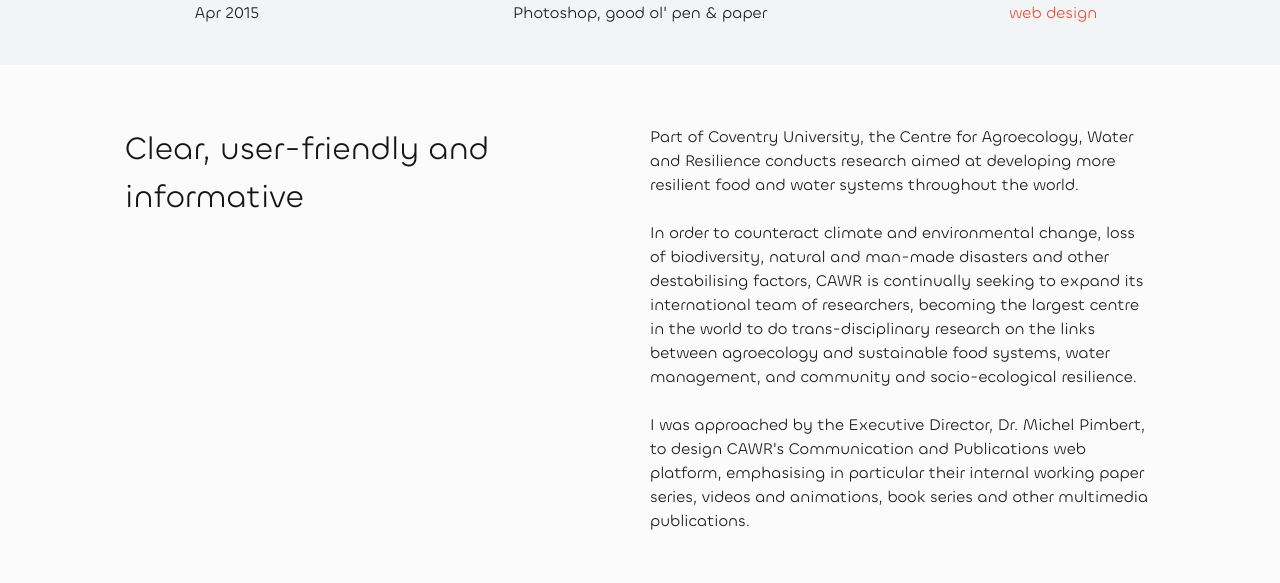
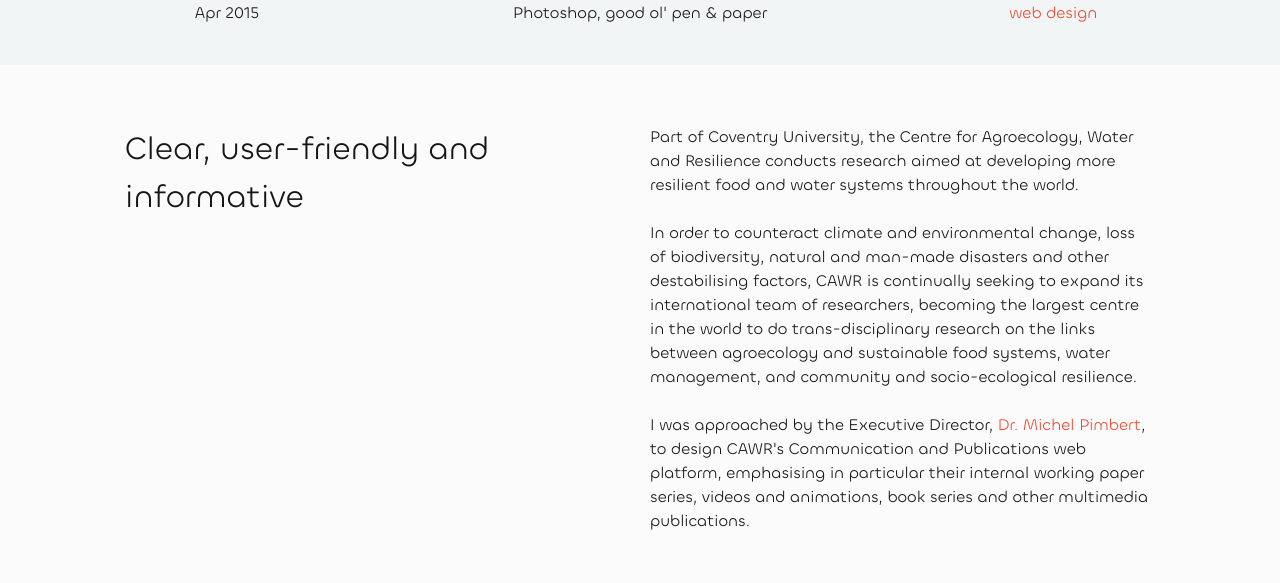
Before and after one commit to wolfpilot/wolfpilot.co, a Next.js app: page /cases/cawr in a window 1280 px wide. Shown: the part 861-1444 px from the top of the page. Built offline with nearby package versions, Linux system fonts and the light colour scheme.

Commit message:
Add a RichText component and sanitization

```diff
--- a/package.json
+++ b/package.json
@@ -25,6 +25,7 @@
     "eslint-config-next": "13.4.3-canary.2",
     "framer-motion": "^10.12.12",
     "image-size": "^1.0.2",
+    "isomorphic-dompurify": "^1.6.0",
     "next": "13.4.3-canary.2",
     "react": "18.2.0",
     "react-dom": "18.2.0",
--- a/src/components/generic/Card.tsx
+++ b/src/components/generic/Card.tsx
@@ -1,5 +1,6 @@
 import { useState, useRef } from "react"
 import Image, { ImageProps } from "next/image"
+import { sanitize } from "isomorphic-dompurify"
 import styled from "styled-components"
 import { motion, useScroll, useTransform, MotionValue } from "framer-motion"
 
@@ -93,7 +94,7 @@ const Card: React.FC<Props> = ({
         )}
 
         <Content>
-          <Heading dangerouslySetInnerHTML={{ __html: heading }} />
+          <Heading dangerouslySetInnerHTML={{ __html: sanitize(heading) }} />
           <Text>{copy}</Text>
         </Content>
       </MediaWrapper>
--- /dev/null
+++ b/src/components/generic/RichText.tsx
@@ -0,0 +1,29 @@
+import React from "react"
+import { sanitize } from "isomorphic-dompurify"
+import styled from "styled-components"
+
+interface IProps {
+  className?: string
+  html: string
+}
+
+const RichText: React.FC<IProps> = ({ className, html }) => (
+  <Wrapper
+    className={className}
+    dangerouslySetInnerHTML={{
+      __html: sanitize(html, { ADD_ATTR: ["target"] }),
+    }}
+  />
+)
+
+const Wrapper = styled.div`
+  p {
+    white-space: pre-line;
+
+    &:last-child {
+      margin-bottom: 0;
+    }
+  }
+`
+
+export default RichText
--- a/src/components/generic/Text.tsx
+++ b/src/components/generic/Text.tsx
@@ -3,7 +3,7 @@ import styled from "styled-components"
 
 interface IProps {
   className?: string
-  children?: React.ReactNode
+  children: React.ReactNode
 }
 
 const Text: React.FC<IProps> = ({ className, children }) => (
--- a/src/components/slices/TextBlockSlice/styles.ts
+++ b/src/components/slices/TextBlockSlice/styles.ts
@@ -5,8 +5,8 @@ import { mq } from "@styles/utils/mediaQueries"
 import { textStyles } from "@styles/textStyles"
 
 // Components
-import TextComponent from "@components/generic/Text"
 import HeadingComponent from "@components/generic/Heading"
+import RichTextComponent from "@components/generic/RichText"
 
 export const Wrapper = styled.div`
   padding-top: calc(2 * var(--spacing-default));
@@ -24,7 +24,7 @@ export const Subheading = styled(HeadingComponent)`
   ${textStyles.copyL};
 `
 
-export const Text = styled(TextComponent)`
+export const RichText = styled(RichTextComponent)`
   ${mq.from.M`
     columns: 2;
     column-gap: var(--spacing-default);
--- a/src/components/templates/CaseTemplate/CaseTemplate.tsx
+++ b/src/components/templates/CaseTemplate/CaseTemplate.tsx
@@ -10,7 +10,7 @@ import { mq } from "@styles/utils/mediaQueries"
 // Components
 import Container from "@components/layout/Container/Container"
 import Heading from "@components/generic/Heading"
-import Text from "@components/generic/Text"
+import RichText from "@components/generic/RichText"
 import Card from "@components/generic/Card"
 import ImageLoader from "@components/loaders/ImageLoader/ImageLoader"
 import Slice from "@components/slices/Slice"
@@ -41,7 +41,7 @@ const CaseLayout: React.FC<PageData> = ({
     !image?.src ||
     !image?.alt ||
     !summary?.heading ||
-    !summary?.text ||
+    !summary?.html ||
     !statement.featuredImg?.src ||
     !statement.featuredImg?.alt ||
     !statement?.heading ||
@@ -141,9 +141,9 @@ const CaseLayout: React.FC<PageData> = ({
               <Heading level="h3">{summary.heading}</Heading>
             </S.SummaryHeadingWrapper>
 
-            <S.SummaryTextWrapper>
-              <Text>{summary.text}</Text>
-            </S.SummaryTextWrapper>
+            <S.SummaryRichTextWrapper>
+              <RichText html={summary.html} />
+            </S.SummaryRichTextWrapper>
           </S.SummaryContent>
         </Container>
       </S.Summary>
--- a/src/components/templates/CaseTemplate/styles.ts
+++ b/src/components/templates/CaseTemplate/styles.ts
@@ -110,7 +110,7 @@ export const SummaryHeadingWrapper = styled.div`
   `}
 `
 
-export const SummaryTextWrapper = styled.div`
+export const SummaryRichTextWrapper = styled.div`
   ${mq.from.M`
     width: calc(3 * var(--grid-column-size) + 2 * var(--grid-gutter-size));
   `}
--- a/src/data/cases/cawr.ts
+++ b/src/data/cases/cawr.ts
@@ -26,11 +26,11 @@ export const meta: Meta = {
 
 const summary: Summary = {
   heading: "Clear, user-friendly and informative",
-  text: `Part of Coventry University, the Centre for Agroecology, Water and Resilience conducts research aimed at developing more resilient food and water systems throughout the world.
+  html: `<p>Part of Coventry University, the Centre for Agroecology, Water and Resilience conducts research aimed at developing more resilient food and water systems throughout the world.
 
     In order to counteract climate and environmental change, loss of biodiversity, natural and man-made disasters and other destabilising factors, CAWR is continually seeking to expand its international team of researchers, becoming the largest centre in the world to do trans-disciplinary research on the links between agroecology and sustainable food systems, water management, and community and socio-ecological resilience.
 
-    I was approached by the Executive Director, Dr. Michel Pimbert, to design CAWR's Communication and Publications web platform, emphasising in particular their internal working paper series, videos and animations, book series and other multimedia publications.`,
+    I was approached by the Executive Director, <a class="hyperlink" href="https://pureportal.coventry.ac.uk/en/persons/michel-pimbert" target="_blank" rel="noopener noreferrer">Dr. Michel Pimbert</a>, to design CAWR's Communication and Publications web platform, emphasising in particular their internal working paper series, videos and animations, book series and other multimedia publications.</p>`,
 }
 
 const statement: Statement = {
@@ -57,11 +57,11 @@ const content: Content = [
     data: {
       heading: "Planning and research",
       subheading: "Taking one step at a time",
-      copy: `It would be a lie to say that I wasn't the least bit nervous - CAWR was set to become the largest, most important project I had ever worked on. Most of my fears, however, dissipated upon meeting Michel for the second time so that we could discuss the project a bit more in depth.
+      html: `<p>It would be a lie to say that I wasn't the least bit nervous - CAWR was set to become the largest, most important project I had ever worked on. Most of my fears, however, dissipated upon meeting Michel for the second time so that we could discuss the project a bit more in depth.
 
       From the little amount of information I was given, I managed to gather a number of stylistic references, as well as prepare a list of tens and tens of points that we needed to touch on: what is the purpose of the site, is there an existing website I could take a look at, are there any brand guidelines or specific features that I would need to integrate, etc.
 
-      By the end of the project, we found the whole concept to have grown considerably: where before stood only a few rough ideas revolving around multimedia publications, now the website featured a book carousel showcasing CAWR's latest publications, a working papers browser with its own advanced search functionality, a fully customised video player and last, but not least, a geolocated interactive gallery used by researchers around the world to upload photographs taken at various hotspots and share them on the front-page.`,
+      By the end of the project, we found the whole concept to have grown considerably: where before stood only a few rough ideas revolving around multimedia publications, now the website featured a book carousel showcasing CAWR's latest publications, a working papers browser with its own advanced search functionality, a fully customised video player and last, but not least, a geolocated interactive gallery used by researchers around the world to upload photographs taken at various hotspots and share them on the front-page.</p>`,
     },
   },
   {
--- a/src/data/cases/index.ts
+++ b/src/data/cases/index.ts
@@ -36,7 +36,7 @@ export interface Meta {
 
 export interface Summary {
   heading: string
-  text: string
+  html: string
 }
 
 export interface Statement extends CardProps {}
--- a/src/data/cases/retrocade.ts
+++ b/src/data/cases/retrocade.ts
@@ -22,7 +22,7 @@ export const meta: Meta = {
 const summary: Summary = {
   heading:
     "An adventure through the magical world of CSS design & keyframe animations",
-  text: `Retrocade is an ambitious ever-growing experiment set out to create a functional, semi-realistic audio system in HTML, CSS and JavaScript only.`,
+  html: `<p>Retrocade is an ambitious ever-growing experiment set out to create a functional, semi-realistic audio system in HTML, CSS and JavaScript only.</p>`,
 }
 
 const statement: Statement = {
--- a/src/data/cases/wolfPilot.ts
+++ b/src/data/cases/wolfPilot.ts
@@ -22,7 +22,7 @@ export const meta: Meta = {
 const summary: Summary = {
   heading:
     "Gentle on the outside, a beast on the inside - my most accomplished work so far.",
-  text: `Wolf Pilot is my portfolio site. It's also an identity. It's the culmination of many struggles, and an expression of my artistic self. It's modular, but light. It's minimal, but doesn't compromise any essential features. And most of all, it has been an adventure in itself.`,
+  html: `<p>Wolf Pilot is my portfolio site. It's also an identity. It's the culmination of many struggles, and an expression of my artistic self. It's modular, but light. It's minimal, but doesn't compromise any essential features. And most of all, it has been an adventure in itself.</p>`,
 }
 
 const statement: Statement = {
```
Also changed, not shown: src/components/slices/TextBlockSlice/TextBlockSlice.tsx (+4 -4 lines), 1 other file (tests, documents, lock files or other folders).
